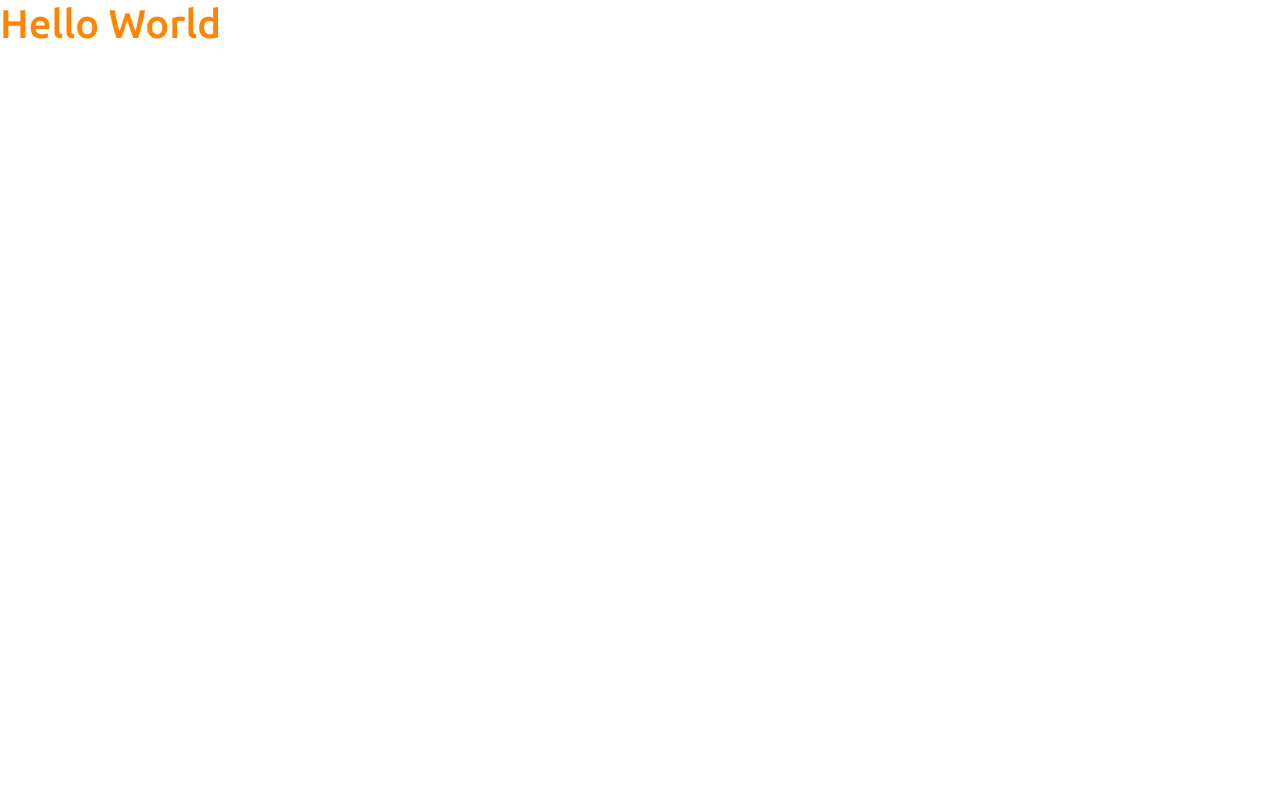
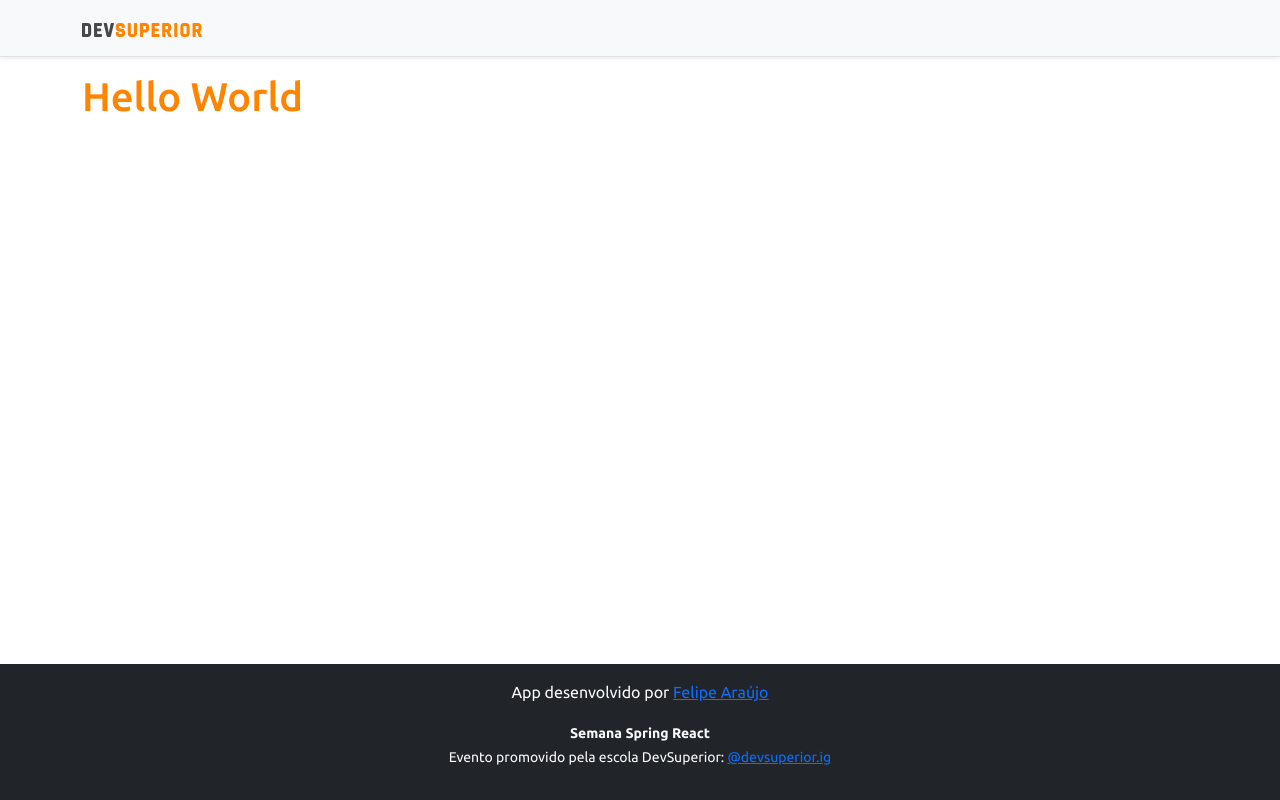
Before and after one commit to felipebma/sds4, a React (Create React App) app in the folder frontend/: page / in a window 1280 px wide. Built offline with nearby package versions, Linux system fonts and the light colour scheme.

Commit message:
Add footer component

```diff
--- a/frontend/src/App.tsx
+++ b/frontend/src/App.tsx
@@ -1,8 +1,15 @@
+import Footer from "components/Footer";
+import NavBar from "components/NavBar";
+
 function App() {
   return (
-    <div>
-      <h1 className="text-primary">Hello World</h1>
-    </div>
+    <>
+      <NavBar />
+      <div className="container">
+        <h1 className="text-primary">Hello World</h1>
+      </div>
+      <Footer />
+    </>
   );
 }
 
--- /dev/null
+++ b/frontend/src/components/Footer/index.tsx
@@ -0,0 +1,34 @@
+function Footer() {
+  return (
+    <footer className="footer mt-auto py-3 bg-dark">
+      <div className="container">
+        <p className="text-light">
+          App desenvolvido por{" "}
+          <a
+            href="https://github.com/felipebma"
+            target="_blank"
+            rel="noreferrer"
+          >
+            Felipe Araújo
+          </a>
+        </p>
+        <p className="text-light">
+          <small>
+            <strong>Semana Spring React</strong>
+            <br />
+            Evento promovido pela escola DevSuperior:{" "}
+            <a
+              href="https://instagram.com/devsuperior.ig"
+              target="_blank"
+              rel="noreferrer"
+            >
+              @devsuperior.ig
+            </a>
+          </small>
+        </p>
+      </div>
+    </footer>
+  );
+}
+
+export default Footer;
```
